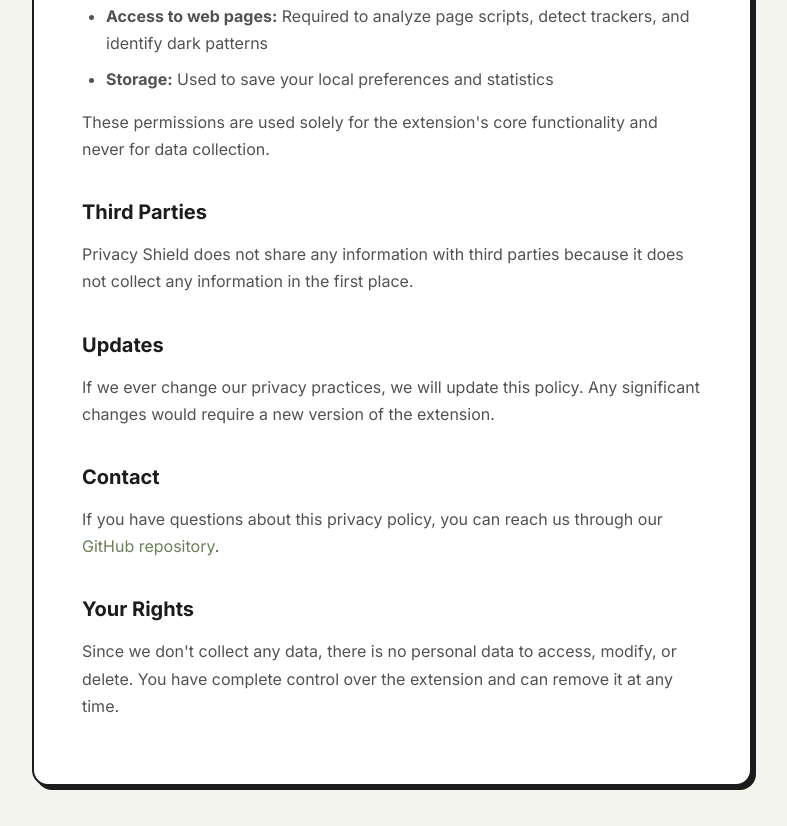
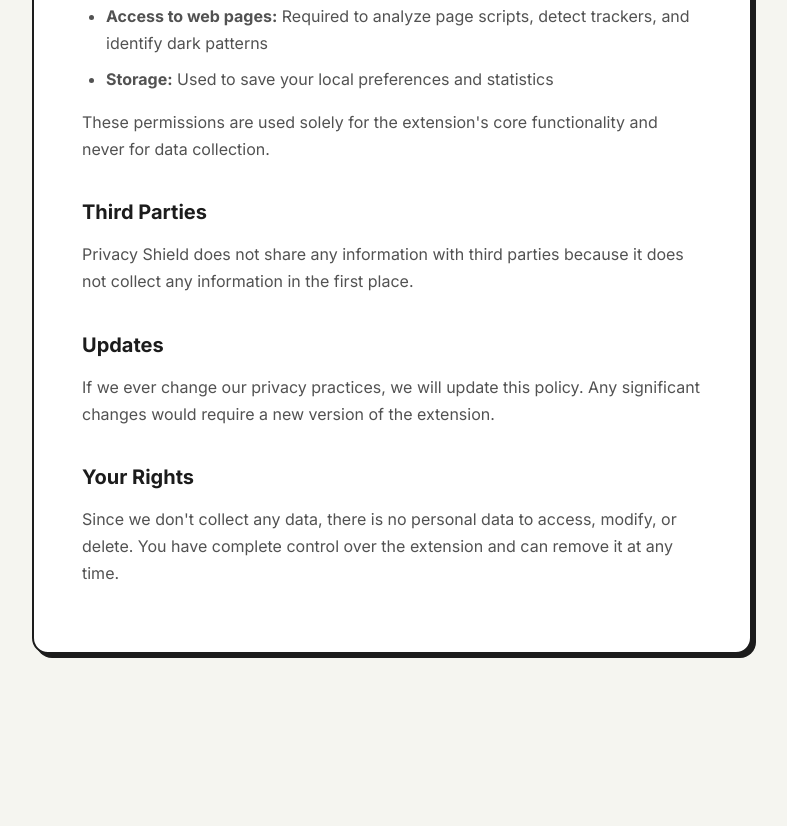
Before and after one commit to browser-shield/privacy-shield-landing, a website: page public/privacy.html in a window 1280 px wide. Shown: the part 1151-1977 px from the top of the page, without its empty margins (248-1035 px from the left). After the commit the page ends 1845 px from the top, so only its background shows below. Drawn offline with Linux system fonts and the light colour scheme.

Commit message:
Build artifacts and CNAME

```diff
--- a/public/privacy.html
+++ b/public/privacy.html
@@ -128,9 +128,6 @@
       <h2>Updates</h2>
       <p>If we ever change our privacy practices, we will update this policy. Any significant changes would require a new version of the extension.</p>
 
-      <h2>Contact</h2>
-      <p>If you have questions about this privacy policy, you can reach us through our <a href="#">GitHub repository</a>.</p>
-
       <h2>Your Rights</h2>
       <p>Since we don't collect any data, there is no personal data to access, modify, or delete. You have complete control over the extension and can remove it at any time.</p>
     </div>
--- a/src/style.css
+++ b/src/style.css
@@ -482,6 +482,12 @@
   box-sizing: border-box;
 }
 
+html, body {
+  overflow-x: hidden;
+  width: 100%;
+  max-width: 100%;
+}
+
 html {
   scroll-behavior: smooth;
 }
@@ -491,7 +497,7 @@ body {
   background-color: var(--bg-page);
   color: var(--text-primary);
   line-height: 1.6;
-  overflow-x: hidden;
+  position: relative;
 }
 
 /* Display font for headings */
@@ -1164,6 +1170,7 @@ h1, h2, h3, .logo {
   text-align: center;
   position: relative;
   overflow: hidden;
+  overflow-x: clip;
 }
 
 .hero::before {
```
Also changed, not shown: dist/assets/index-4nNCD3Fo.css (deleted), dist/assets/index-BWvSgTv9.css (added), dist/assets/index-CnKItHZV.js (renamed from dist/assets/index-v8FhaTed.js), dist/index.html, dist/privacy.html, 2 other files.
